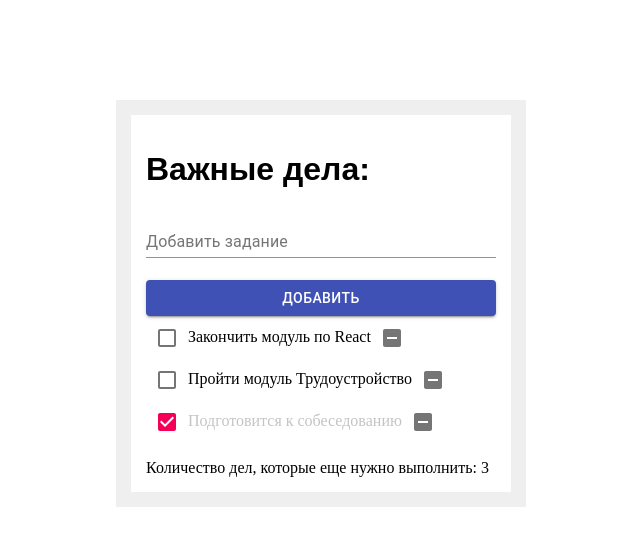
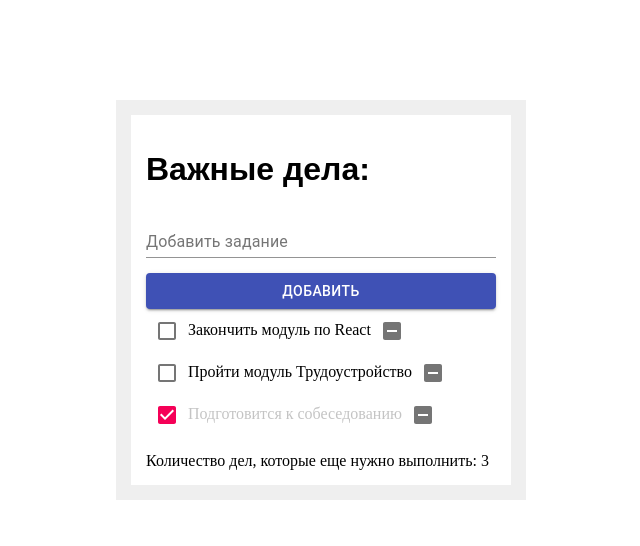
Before and after one commit to WebHeroSchool/todo-react, a React (Create React App) app: page / in a window 1280 px wide. Shown: the top 546 px of the page, without its empty margins (319-959 px from the left). Built offline with nearby package versions, Linux system fonts and the light colour scheme.

Commit message:
lineUpdateSecond

```diff
--- a/src/components/InputItem/InputItem.module.css
+++ b/src/components/InputItem/InputItem.module.css
@@ -2,6 +2,6 @@
   top: 15px;
 }
 
-.textDiv {
+/* .textDiv {
   height: 55px;
-}
+} */
```
